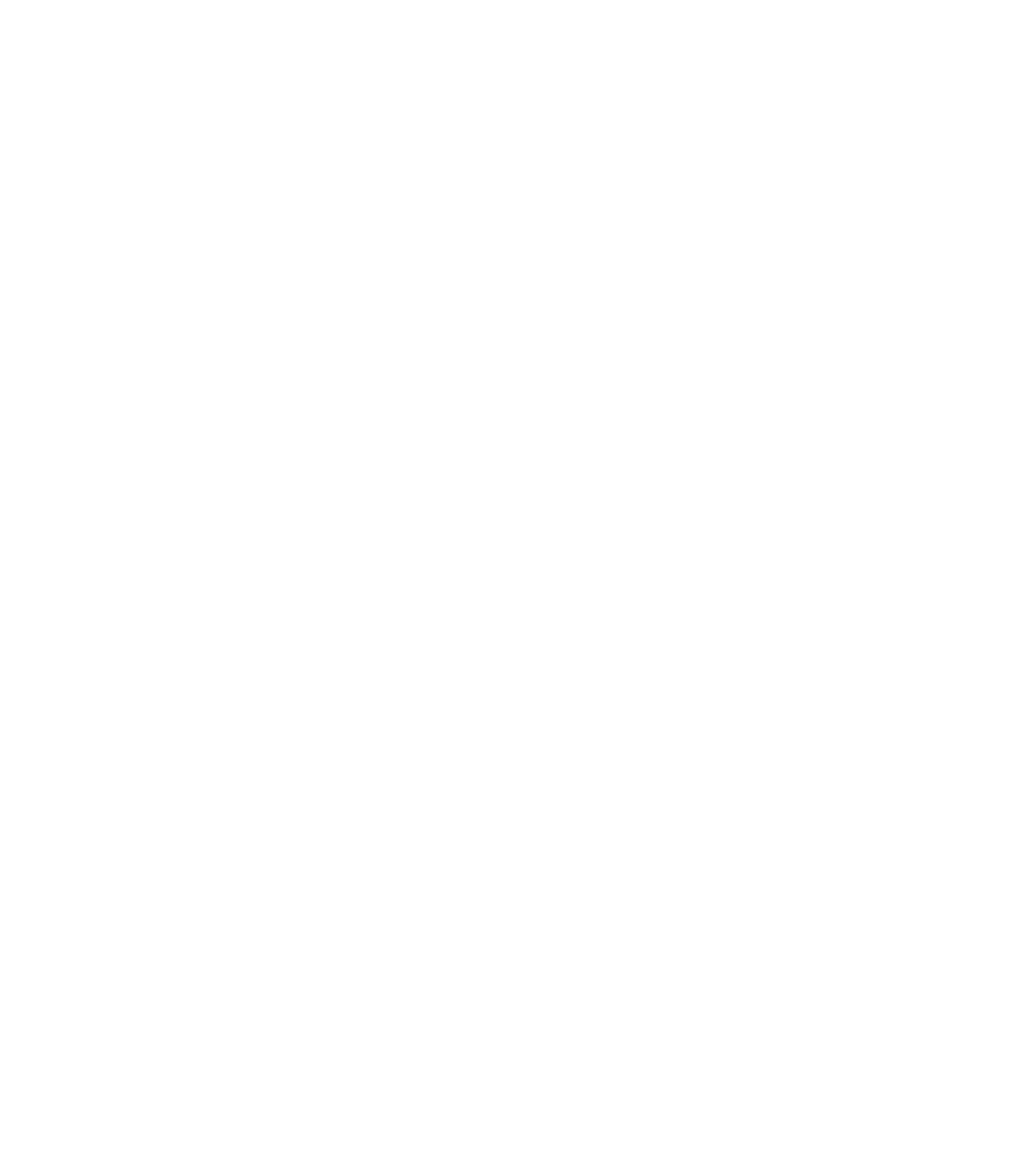
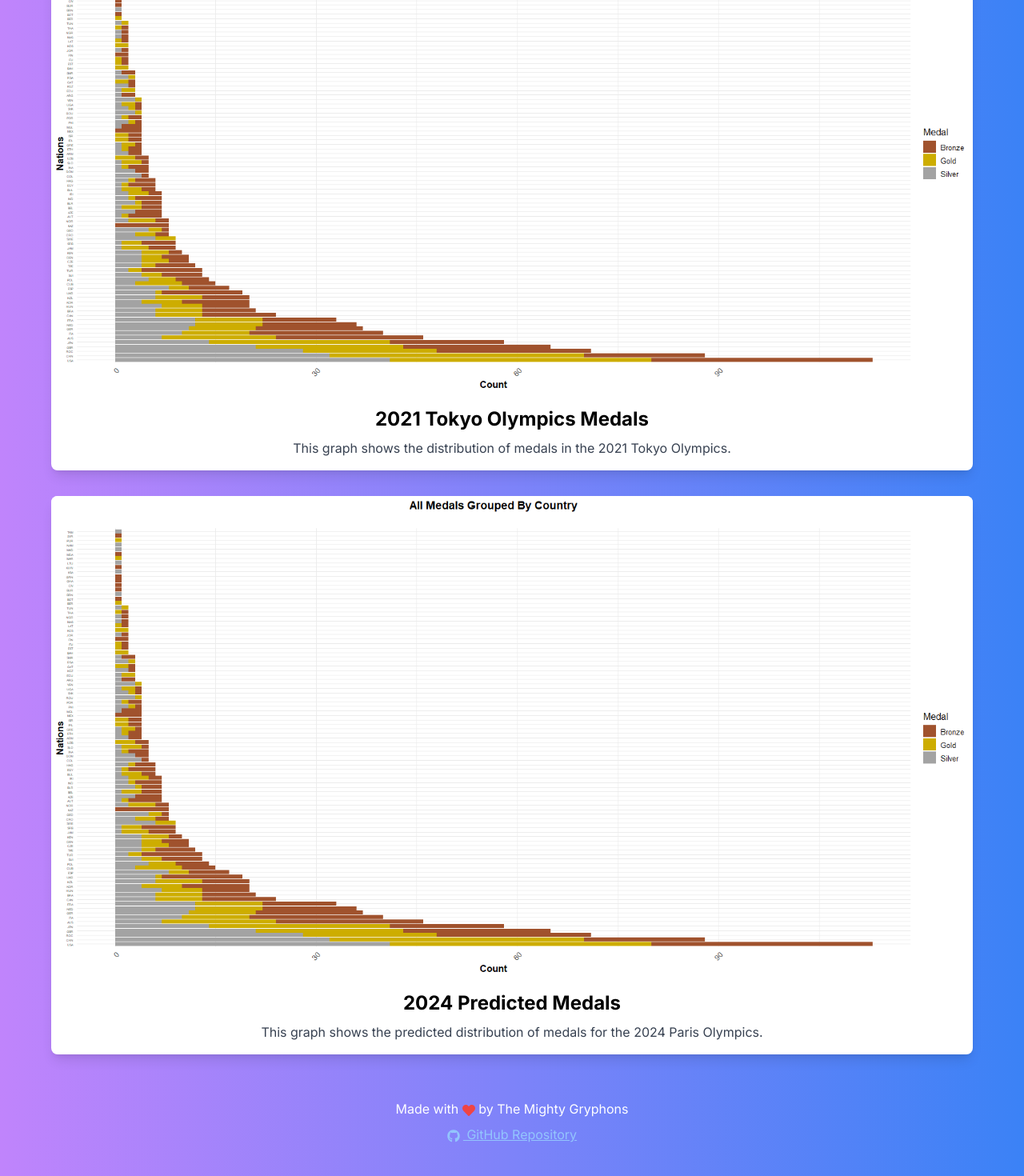
Before and after one commit to faizm10/CodeDexHackathon, a Next.js app in the folder frontend/: page /graphs in a window 1280 px wide. Shown: the part 311-1781 px from the top of the page at 80% size. Before the commit the page ends 800 px from the top, so only its background shows below. Built offline with nearby package versions, Linux system fonts and the light colour scheme.

Commit message:
added graphs code

```diff
--- a/frontend/src/app/Hero/page.tsx
+++ b/frontend/src/app/Hero/page.tsx
@@ -10,17 +10,30 @@ const Hero: React.FC = () => {
       >
         <em>Welcome to the 2024 Paris Olympics Predictor!</em>
       </h1>
+      <div className="flex gap-x-10 mb-10">
         <a href="/predictor">
-
           <button
             id="heroButton"
             className="bg-purple-600 text-yellow-500 px-20 py-5 rounded-xl font-sans text-xl font-semibold hover:bg-yellow-500 hover:text-purple-800 transition-colors hover:shadow-lg"
           >
-          Enter Predictor Now!
+            Predictions
           </button>
+        </a>
+        <a href="/graphs">
+          <button
+            id="heroButton"
+            className="bg-purple-600 text-yellow-500 px-20 py-5 rounded-xl font-sans text-xl font-semibold hover:bg-yellow-500 hover:text-purple-800 transition-colors hover:shadow-lg"
+          >
+            Graph Visuals
+          </button>
+        </a>
+      </div>
 
-      </a>
-      <img src="/images/hero/olympicbg.png" alt="Olympic Background" />
+      <img
+        src="/images/hero/olympicbg.png"
+        alt="Olympic Background"
+        className="w-full h-auto object-cover"
+      />
     </div>
   );
 };
--- a/frontend/src/app/graphs/page.tsx
+++ b/frontend/src/app/graphs/page.tsx
@@ -2,7 +2,61 @@ import React from "react";
 import { FaGithub, FaHeart } from "react-icons/fa";
 
 const Graphs: React.FC = () => {
-  return <></>;
+  return (
+    <div className="min-h-screen bg-gradient-to-r from-purple-400 to-blue-500 flex flex-col items-center justify-center py-10">
+      <h1 className="text-4xl font-bold text-white mb-10">
+        OlympiPredict Visuals
+      </h1>
+      <div className="flex flex-col items-center w-full max-w-6xl">
+        <div className="bg-white rounded-lg shadow-lg overflow-hidden m-4 w-full">
+          <img
+            src="/all_medals.png"
+            alt="Graph 1"
+            className="w-full h-full object-cover"
+          />
+          <div className="p-4 text-center">
+            <h2 className="text-2xl font-bold mb-2">
+              2021 Tokyo Olympics Medals
+            </h2>
+            <p className="text-gray-700">
+              This graph shows the distribution of medals in the 2021 Tokyo
+              Olympics.
+            </p>
+          </div>
+        </div>
+        <div className="bg-white rounded-lg shadow-lg overflow-hidden m-4 w-full">
+          <img
+            src="/all_medals.png"
+            alt="Graph 2"
+            className="w-full h-full object-cover"
+          />
+          <div className="p-4 text-center">
+            <h2 className="text-2xl font-bold mb-2">2024 Predicted Medals</h2>
+            <p className="text-gray-700">
+              This graph shows the predicted distribution of medals for the 2024
+              Paris Olympics.
+            </p>
+          </div>
+        </div>
+      </div>
+      <div className="mt-10 text-white text-center">
+        <p className="mb-2">
+          Made with <FaHeart className="inline text-red-500" /> by The Mighty
+          Gryphons
+        </p>
+        <p>
+          <a
+            href="https://github.com/faizm10/CodeDexHackathon"
+            target="_blank"
+            rel="noopener noreferrer"
+            className="text-blue-300 underline"
+          >
+            <FaGithub className="inline mr-1" /> GitHub Repository
+          </a>
+        </p>
+      </div>
+    </div>
+  );
 };
 
 export default Graphs;
--- a/frontend/src/app/predictor/page.tsx
+++ b/frontend/src/app/predictor/page.tsx
@@ -319,7 +319,7 @@ const Badminton: React.FC = () => {
   const renderTable = (title: string, data: [string, number][]) => (
     <div className="results-container">
       <h2>{title}</h2>
-      <table className="standings-table">
+      <table className="standings-table font-sans">
         <thead>
           <tr>
             <th>Rank</th>
```
Also changed, not shown: frontend/public/all_medals.png (renamed from frontend/src/app/graphs/all_medals.png). Lines whose indentation alone changed are shown as unchanged.
